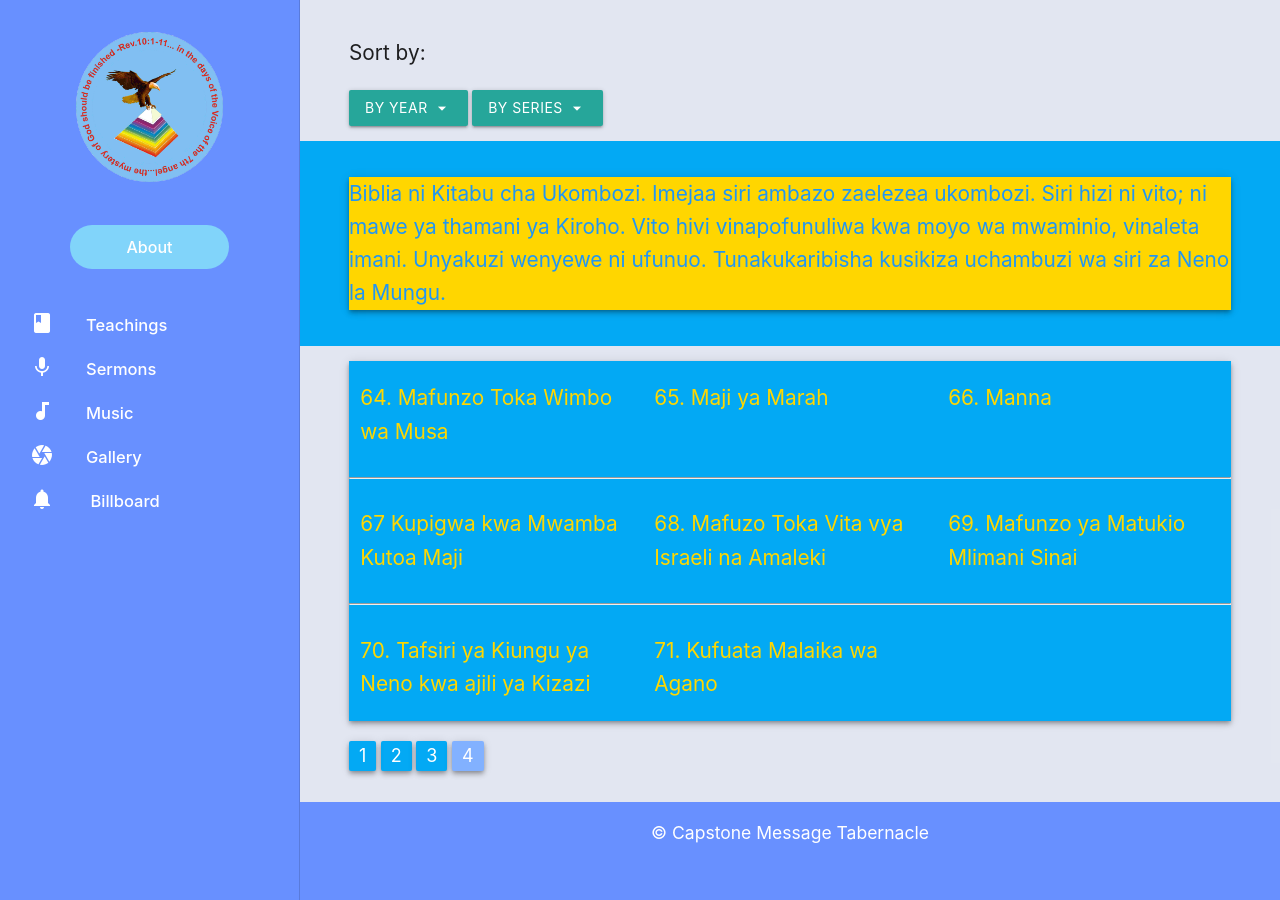
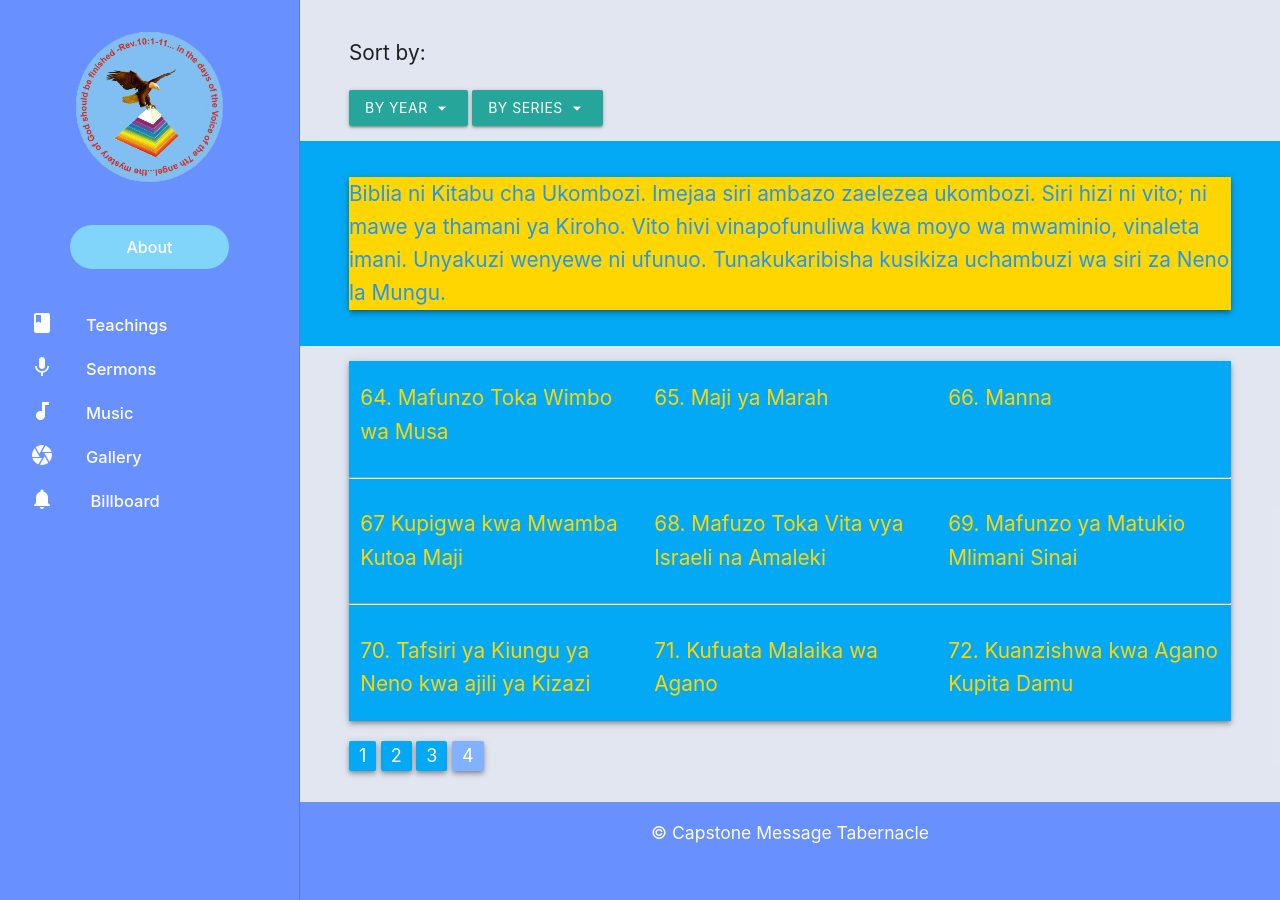
Before and after one commit to njorogetimk/matCSS, a Jekyll site: the page built from sermons/series/golden_nuggets_4.html, in a window 1280 px wide. Built offline with Jekyll 4.4.1, drawn with Linux system fonts in a browser that asks for light colours.

Commit message:
Add nugets 71 and 72 update songbook

```diff
--- a/index.html
+++ b/index.html
@@ -70,7 +70,7 @@
       <div class="col s12 m6 z-depth-2">
         <h5 class="center"><a href="{{ site.baseurl }}/sermons/series/golden_nuggets.html">Vito vya Bibilia</a></h5>
         <p class="small center">(Golden Nuggets)</p>
-        <p class="center"><a href="{{ site.baseurl }}/sermons/2019/thursday/goldenNuggets/19-02-02_kufuata_malaika_wa_agano.html">71. Kufuata Malaika wa Agano</a></p>
+        <p class="center"><a href="{{ site.baseurl }}/sermons/2019/thursday/goldenNuggets/19-02-03_kuanzishwa_kwa_agano_kupitia_damu.html">72. Kuanzishwa kwa Agano Kupita Damu</a></p>
       </div>
     </div>
   </div>
--- a/music/index.html
+++ b/music/index.html
@@ -13,7 +13,7 @@
 
 <section class="section">
   <div class="container">
-    <a href="Eagle Songs Sept 2019.pdf" class="btn" download>Download Songbook <small>[Sept, 2019]</small></a>
+    <a href="Eagle Songs Oct 2019.pdf" class="btn" download>Download Songbook <small>[Oct, 2019]</small></a>
     <p><a href="audios/eagle_life">Maisha ya Tai</a> album.</p>
   </div>
 </section>
--- a/sermons/2019/thursday/goldenNuggets/19-02-02_kufuata_malaika_wa_agano.html
+++ b/sermons/2019/thursday/goldenNuggets/19-02-02_kufuata_malaika_wa_agano.html
@@ -3,7 +3,7 @@
 title : 71. Kufuata Malaika wa Agano  | Vito
 heading : 71. Kufuata Malaika wa Agano
 before : 19-02-01_tafsiri_ya_kiungu_ya_neno_kwa_kizazi.html
-next : #!
+next : 19-02-03_kuanzishwa_kwa_agano_kupitia_damu.html
 paginate : four
 ---
 
```
Also changed, not shown: sermons/2019/thursday/goldenNuggets/19-02-03_kuanzishwa_kwa_agano_kupitia_damu.html (added, +10 -0 lines), 2 other files.
